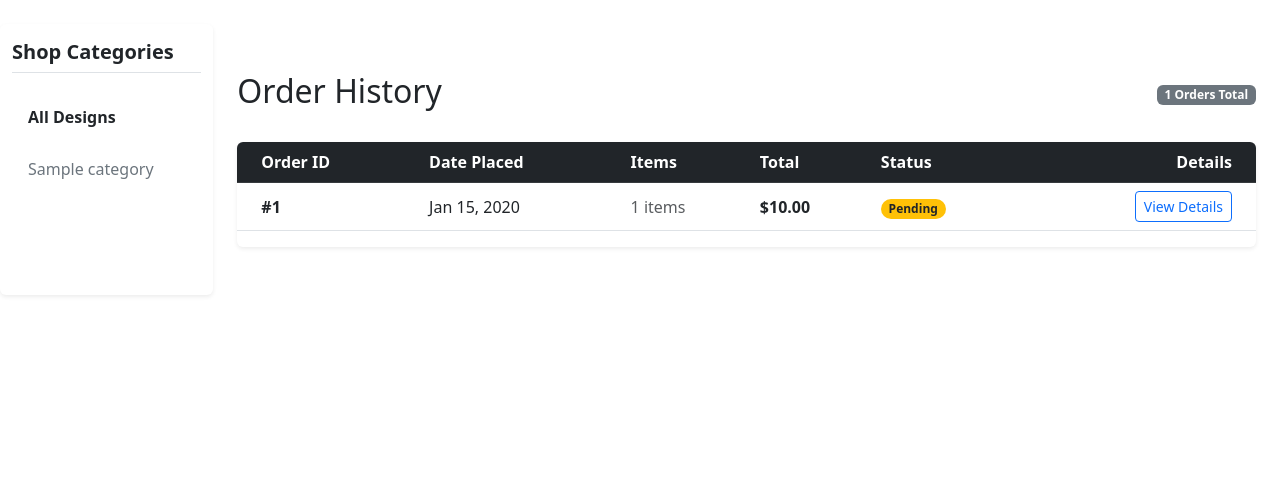
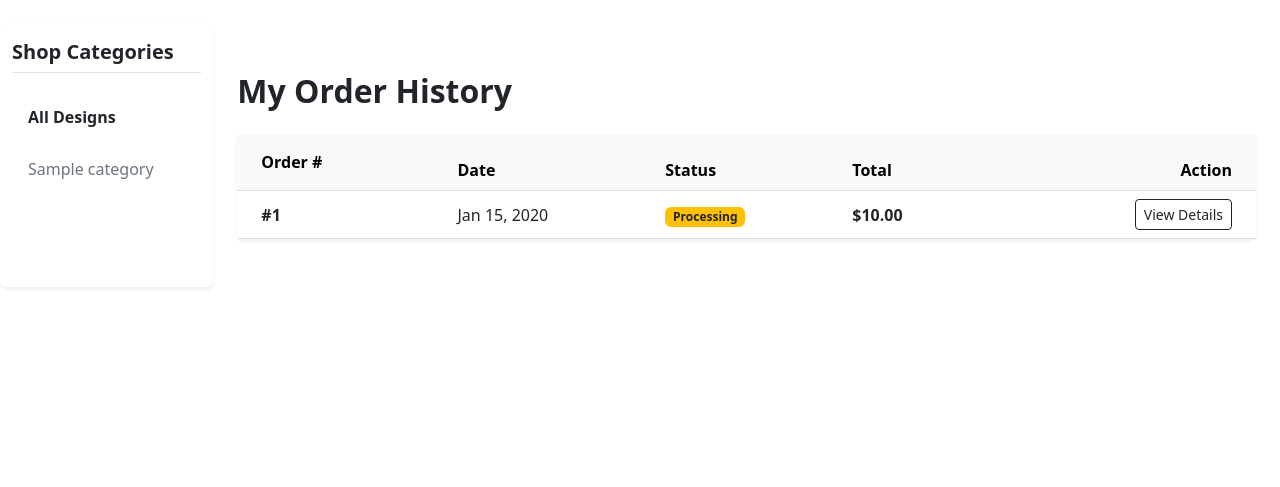
Before and after one commit to BorislavKaradzhov/Bella-Vita-Wear, a Django app: page /orders/history/ in a window 1280 px wide. Shown: the part 56-543 px from the top of the page. Run offline with Django 5.2, Linux system fonts and the light colour scheme; a user stored in the database is signed in; tables that the repository leaves empty hold one stand-in row (values such as "Sample post"); parts of the project's set-up code (start-up, migrations or seed data) failed here and were passed over.

Commit message:
Implemented functionality for customers to view details in Order History

```diff
--- a/orders/urls.py
+++ b/orders/urls.py
@@ -7,6 +7,7 @@ urlpatterns = [
     path('cart/update/<int:item_id>/', views.UpdateCartItemView.as_view(), name='update-cart-item'),
     path('checkout/', views.CheckoutView.as_view(), name='checkout'),
     path('history/', views.OrderHistoryView.as_view(), name='order-history'),
+    path('history/<int:pk>/', views.CustomerOrderDetailView.as_view(), name='order-detail'),
 # --- STAFF DASHBOARD URLS ---
     path('staff/orders/', views.AdminOrderListView.as_view(), name='admin_order_list'),
     path('staff/orders/<int:pk>/', views.AdminOrderDetailView.as_view(), name='admin_order_detail'),
--- a/orders/views.py
+++ b/orders/views.py
@@ -206,6 +206,16 @@ class OrderHistoryView(LoginRequiredMixin, ListView):
             is_checked_out=True
         ).order_by('-created_at')
 
+class CustomerOrderDetailView(LoginRequiredMixin, DetailView):
+    """Displays the detailed receipt for a specific customer order."""
+    model = Order
+    template_name = 'orders/order_detail.html'
+    context_object_name = 'order'
+
+    def get_queryset(self):
+        # SECURITY: This ensures a user can ONLY retrieve their own orders.
+        # If they type an ID that belongs to someone else, Django returns a 404 Not Found.
+        return Order.objects.filter(user=self.request.user)
 
 # ==========================================
 # 2. ADMIN & BACKGROUND VIEWS (Staff Facing)
--- a/templates/orders/order_history.html
+++ b/templates/orders/order_history.html
@@ -1,92 +1,55 @@
-{#{% extends 'base.html' %}#}
-{##}
-{#{% block title %}Order History | Bella Vita Wear{% endblock %}#}
-{##}
-{#{% block content %}#}
-{#<div class="container mt-4">#}
-{#    <h2 class="mb-4">My Orders</h2>#}
-{#    {% if orders %}#}
-{#        <div class="list-group shadow-sm">#}
-{#            {% for order in orders %}#}
-{#                <a href="{% url 'order-detail' order.id %}" class="list-group-item list-group-item-action d-flex justify-content-between align-items-center p-3">#}
-{#                    <div>#}
-{#                        <h5 class="mb-1">Order #{{ order.id }}</h5>#}
-{#                        <small class="text-muted">Placed on: {{ order.created_at|date:"M d, Y" }}</small>#}
-{#                    </div>#}
-{#                    <div class="text-end">#}
-{#                        <span class="badge {% if order.status == 'Fulfilled' %}bg-success{% elif order.status == 'Cancelled' %}bg-danger{% else %}bg-warning text-dark{% endif %} rounded-pill fs-6 mb-1">#}
-{#                            {{ order.status }}#}
-{#                        </span>#}
-{#                        <div class="fw-bold">${{ order.total_price }}</div>#}
-{#                    </div>#}
-{#                </a>#}
-{#            {% endfor %}#}
-{#        </div>#}
-{#    {% else %}#}
-{#        <div class="alert alert-secondary text-center">#}
-{#            You haven't placed any orders yet.#}
-{#        </div>#}
-{#    {% endif %}#}
-{#</div>#}
-{#{% endblock %}#}
+{% extends 'base.html' %}
 
-
-
-{% extends 'base.html' %}
+{% block title %}My Order History | Bella Vita Wear{% endblock %}
 
 {% block content %}
 <div class="container my-5">
-    <div class="d-flex justify-content-between align-items-center mb-4">
-        <h2>Order History</h2>
-        <span class="badge bg-secondary">{{ orders.count }} Orders Total</span>
-    </div>
+    <h2 class="mb-4 fw-bold">My Order History</h2>
 
     {% if orders %}
-    <div class="table-responsive shadow-sm rounded">
-        <table class="table table-hover align-middle bg-white">
-            <thead class="table-dark">
+        <div class="card shadow-sm border-0">
+            <div class="table-responsive">
+                <table class="table table-hover align-middle mb-0">
+                    <thead class="table-light">
                         <tr>
-                    <th scope="col" class="ps-4">Order ID</th>
-                    <th scope="col">Date Placed</th>
-                    <th scope="col">Items</th>
-                    <th scope="col">Total</th>
-                    <th scope="col">Status</th>
-                    <th scope="col" class="text-end pe-4">Details</th>
+                            <th class="py-3 px-4">Order #</th>
+                            <th>Date</th>
+                            <th>Status</th>
+                            <th>Total</th>
+                            <th class="text-end px-4">Action</th>
                         </tr>
                     </thead>
                     <tbody>
                         {% for order in orders %}
                         <tr>
-                    <td class="ps-4 fw-bold">#{{ order.id }}</td>
+                            <td class="px-4 fw-bold">#{{ order.id }}</td>
                             <td>{{ order.created_at|date:"M d, Y" }}</td>
                             <td>
-                        <span class="text-muted">{{ order.items.count }} items</span>
-                    </td>
-                    <td><span class="fw-bold text-dark">${{ order.total_price }}</span></td>
-                    <td>
-                        {% if order.status == 'Fulfilled' %}
-                            <span class="badge rounded-pill bg-success">Fulfilled</span>
-                        {% elif order.status == 'Cancelled' %}
-                            <span class="badge rounded-pill bg-danger">Cancelled</span>
+                                {% if order.status == 'Pending' %}
+                                    <span class="badge bg-warning text-dark">Processing</span>
+                                {% elif order.status == 'Fulfilled' %}
+                                    <span class="badge bg-success">Shipped</span>
                                 {% else %}
-                            <span class="badge rounded-pill bg-warning text-dark">Pending</span>
+                                    <span class="badge bg-danger">{{ order.status }}</span>
                                 {% endif %}
                             </td>
-                    <td class="text-end pe-4">
-                        <button class="btn btn-sm btn-outline-primary">View Details</button>
+                            <td class="fw-bold">${{ order.total_price }}</td>
+                            <td class="text-end px-4">
+                                <a href="{% url 'order-detail' order.id %}" class="btn btn-sm btn-outline-dark">
+                                    View Details
+                                </a>
                             </td>
                         </tr>
                         {% endfor %}
                     </tbody>
                 </table>
             </div>
+        </div>
     {% else %}
-    <div class="card text-center p-5 shadow-sm">
-        <div class="card-body">
-            <h4 class="text-muted">You haven't placed any orders yet.</h4>
-            <p>Our latest collection is waiting for you!</p>
-            <a href="{% url 'design-list' %}" class="btn btn-primary">Shop Now</a>
-        </div>
+        <div class="text-center py-5 bg-light rounded shadow-sm">
+            <i class="bi bi-box-seam display-1 text-muted"></i>
+            <h4 class="mt-3 text-muted">You haven't placed any orders yet.</h4>
+            <a href="{% url 'design-list' %}" class="btn btn-primary mt-3">Start Shopping</a>
         </div>
     {% endif %}
 </div>
```
Also changed, not shown: templates/orders/order_detail.html (+75 -31 lines). Lines whose indentation alone changed are shown as unchanged.
